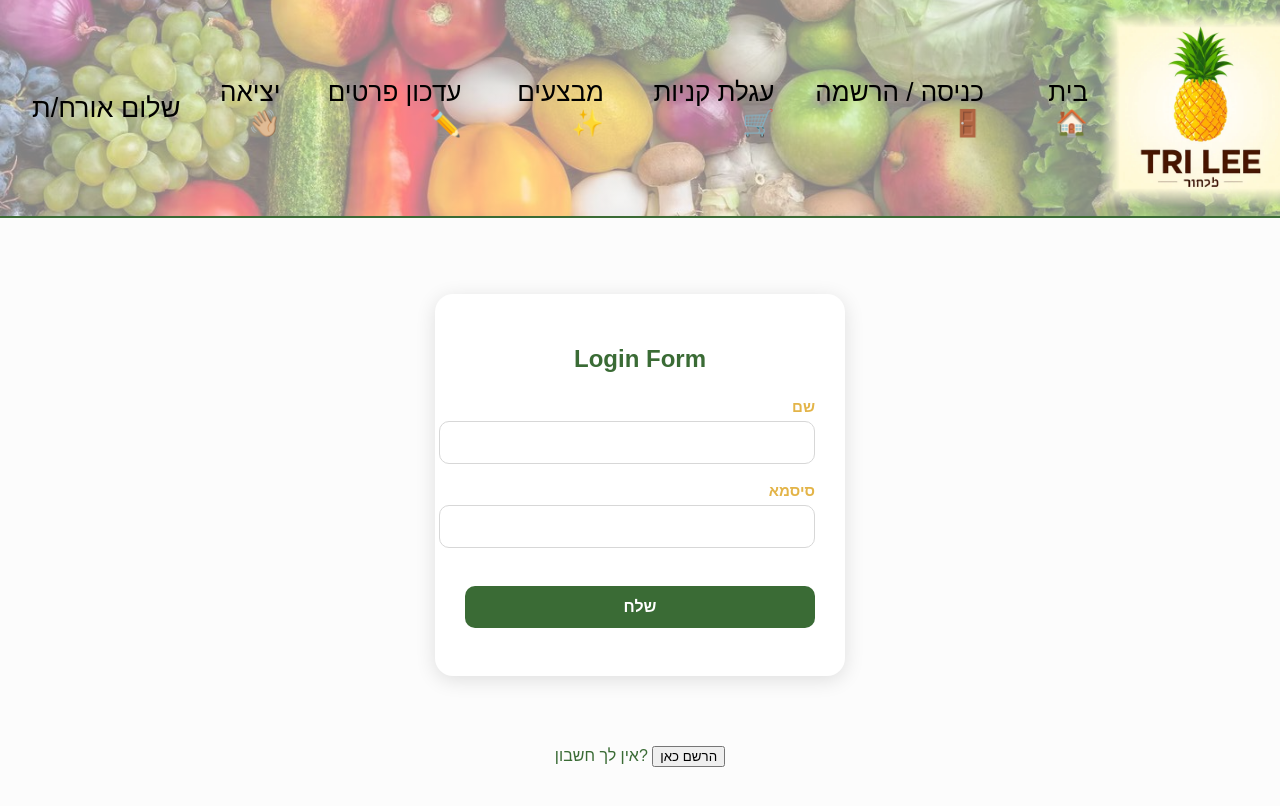
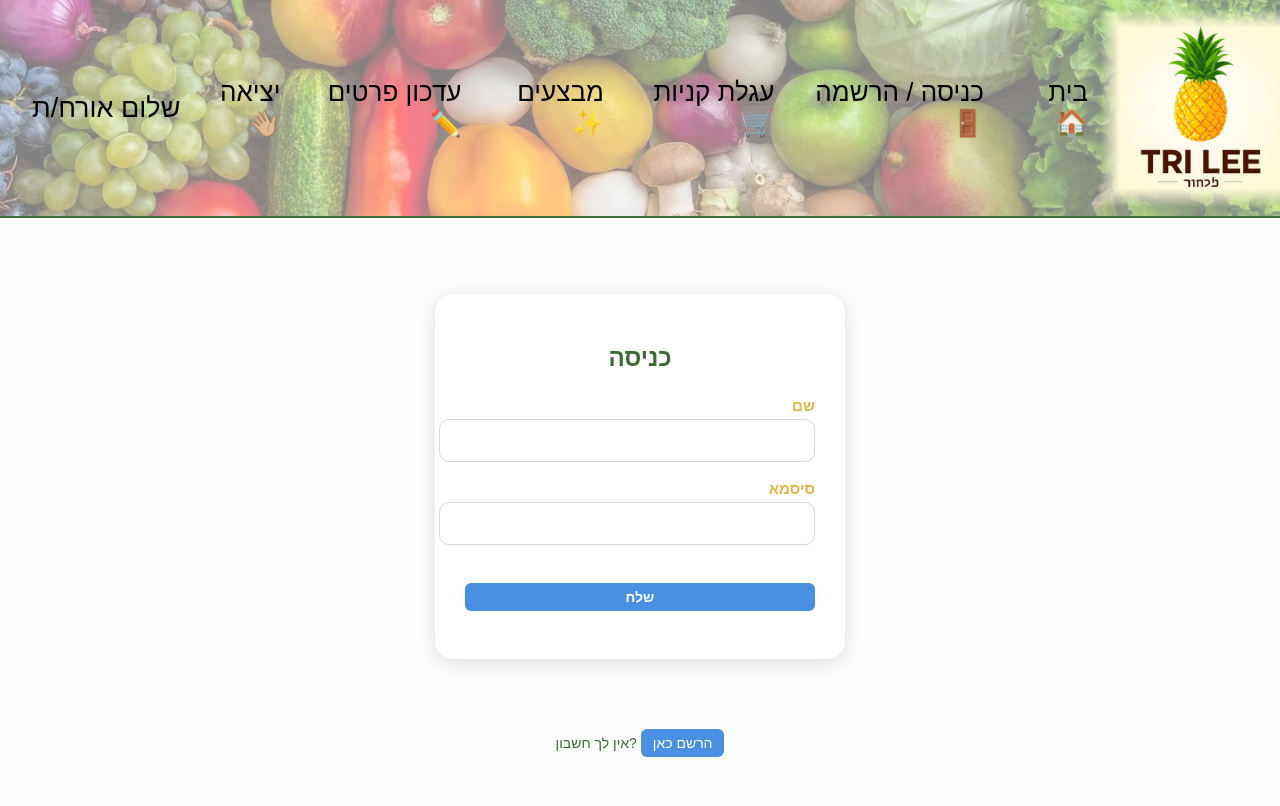
Before and after one commit to gold410/finish-project-server-client, a React (Create React App) app in the folder client/: page / in a window 1280 px wide. Built offline with nearby package versions, Linux system fonts and the light colour scheme.

Commit message:
if user connected so not login/register,change to hebrow

```diff
--- a/client/src/App.css
+++ b/client/src/App.css
@@ -560,3 +560,23 @@ form label {
     padding: 0.7rem 1rem;
   }
 }
+
+.auth-actions {
+  text-align: center;
+  margin-top: 15px;
+  font-size: 14px;
+}
+
+.auth-actions button {
+  background-color: #4a90e2;
+  color: white;
+  border: none;
+  padding: 6px 12px;
+  border-radius: 6px;
+  cursor: pointer;
+  font-size: 14px;
+}
+
+.auth-actions button:hover {
+  background-color: #357abd;
+}
--- a/client/src/commponents/Navigation.js
+++ b/client/src/commponents/Navigation.js
@@ -19,7 +19,7 @@ const Navigation = () => {
       </div>
       <div style={linksContainer}>
       <NavLink to='/home' style={linkStyle}>בית 🏠</NavLink>
-      <NavLink to='/' style={linkStyle}>כניסה / הרשמה 🚪</NavLink>
+      {!user&&(<NavLink to='/' style={linkStyle}>כניסה / הרשמה 🚪</NavLink>)}
       <NavLink to='/basket' style={linkStyle}>עגלת קניות 🛒</NavLink>
       <NavLink to='/sale' style={linkStyle}>מבצעים ✨</NavLink>
       <NavLink to='/update' style={linkStyle}>עדכון פרטים ✏️</NavLink>
--- a/client/src/featuers/auth/authPage.js
+++ b/client/src/featuers/auth/authPage.js
@@ -6,7 +6,7 @@ const AuthPage = () => {
   const [showLogin, setShowLogin] = useState(true);
 
   return (
-    <div className="auth-page">
+    <div className="auth-actions">
       {showLogin ? <Login /> : <Register />}
       <div style={{textAlign: "center" }}>
         {showLogin ? (
--- a/client/src/featuers/auth/login.js
+++ b/client/src/featuers/auth/login.js
@@ -48,7 +48,7 @@ const Login=()=>{
     return<>
     <form onSubmit={handleSubmit}>
       <h4>{isLoading&&<h4>LOADING...</h4>}</h4>
-        <h2>Login Form</h2>
+        <h2>כניסה</h2>
 
         <div>
             <label>שם</label>
--- a/client/src/featuers/auth/register.js
+++ b/client/src/featuers/auth/register.js
@@ -65,7 +65,7 @@ const Register=()=>{
   };
     return(
     <form onSubmit={handleSubmit}>
-    <h2>Register Form</h2>
+    <h2>הרשמה</h2>
 
       {isLoading && <h4>טוען...</h4>}
       {isError && (
--- a/client/src/featuers/product/productGrid.js
+++ b/client/src/featuers/product/productGrid.js
@@ -71,12 +71,12 @@ const ProductGrid = ({
               </div>
 
               {user?.roles==="User"&&(
-              <button className="basket-btn" onClick={()=>{handBasket(product)}}>add basket ➕</button>
+              <button className="basket-btn" onClick={()=>{handBasket(product)}}>הוסף לסל ➕</button>
               )}
              {user?.roles==="Seller"&&(
               <>
-              <button className="delete-btn" onClick={()=>{handDelete(product)}}>Delete 🗑️</button>
-              <button className="update-btn" onClick={()=>{handleOpenUpdate(product)}}>Update ✏️</button>
+              <button className="delete-btn" onClick={()=>{handDelete(product)}}>מחיקה 🗑️</button>
+              <button className="update-btn" onClick={()=>{handleOpenUpdate(product)}}>עדכון ✏️</button>
               <button className="sale-btn" onClick={()=>{handleSale(product)}}>Sale ✨</button>
               </>
               )}
--- a/client/src/featuers/product/productList.js
+++ b/client/src/featuers/product/productList.js
@@ -121,7 +121,7 @@ useEffect(() => {
 
   return (
     <div className="products-wrapper">
-      {user?.roles==="Seller"&&<button className="add-btn" onClick={()=>{handleOpenAdd()}}>Add product ➕</button>}
+      {user?.roles==="Seller"&&<button className="add-btn" onClick={()=>{handleOpenAdd()}}>הוסף מוצר ➕</button>}
       {showAdd&&<AddProductForm onClose={handleCloseAdd}/>}
       {showUpdate&&<UpdateProductForm product={productToUpdate} onClose={handleCloseUpdate}/>}
 
```
